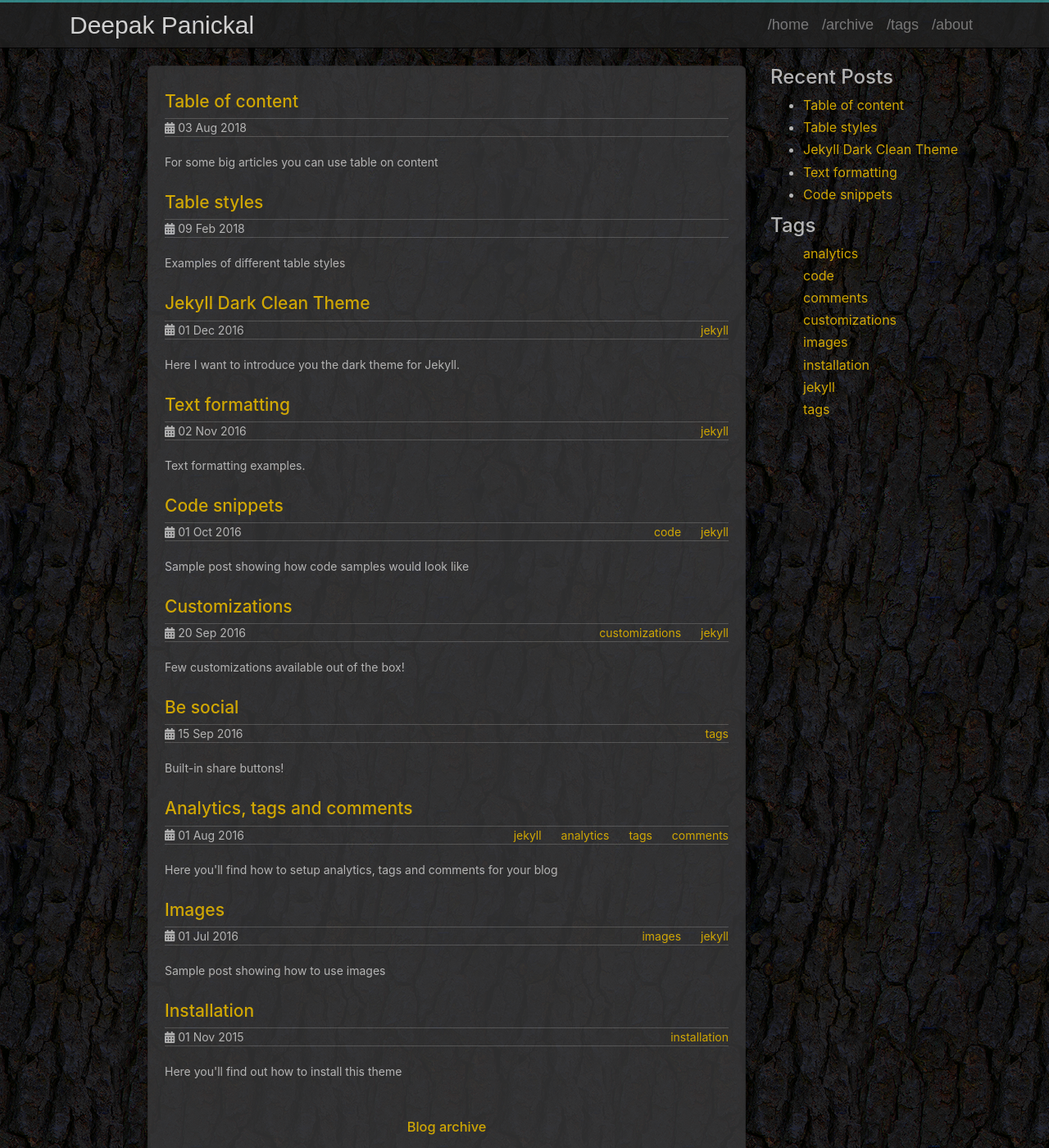
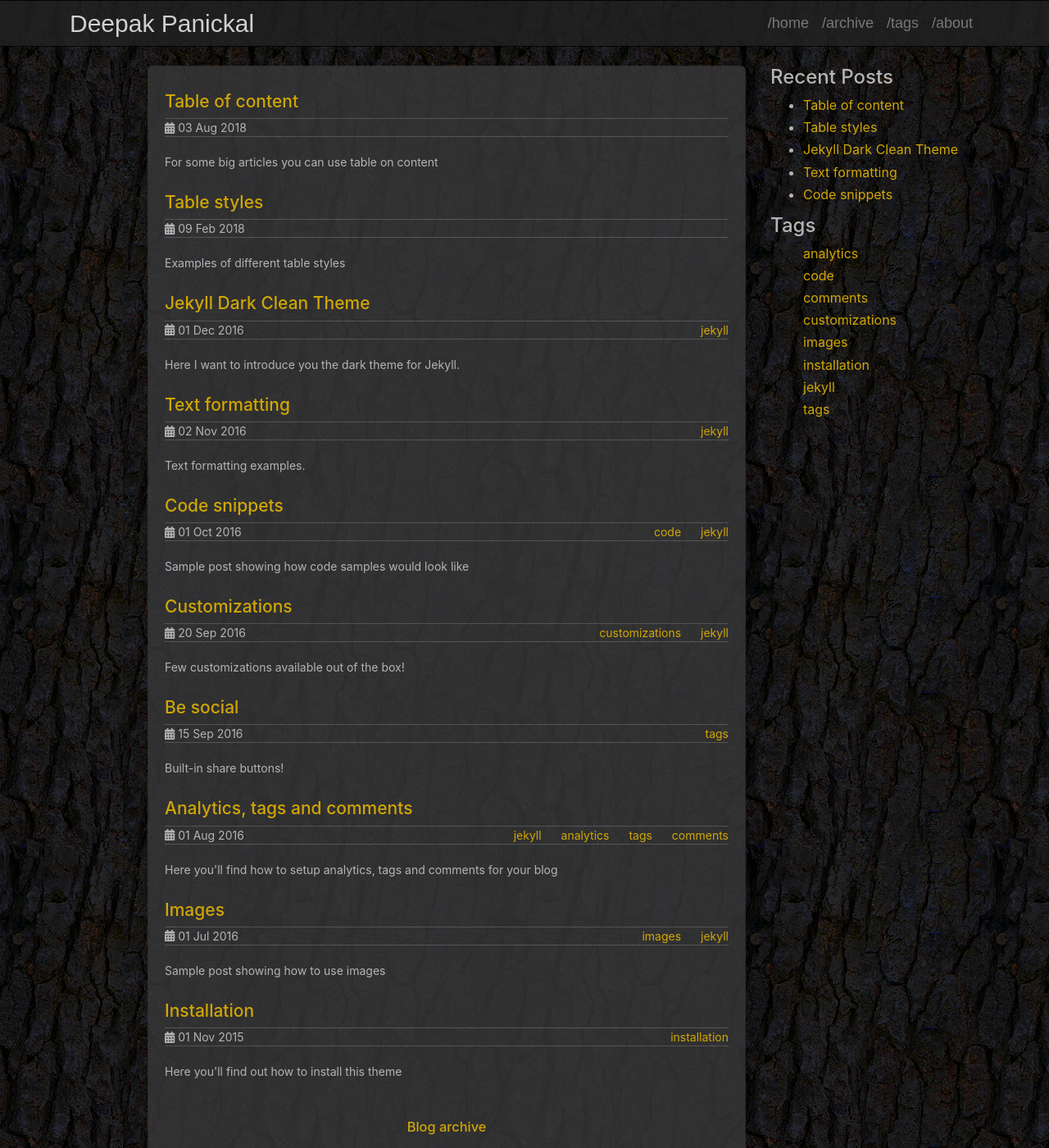
Before and after one commit to panickal/panickal.github.io, a Jekyll site: the page built from index.html, in a window 1280 px wide and 1400 px high. Shown: the whole window at 82% size. Built offline with Jekyll 4.4.1, drawn with Linux system fonts in a browser that asks for light colours.

Commit message:
Fix navbar top line.

```diff
--- a/assets/css/theme.scss
+++ b/assets/css/theme.scss
@@ -265,7 +265,7 @@ nav {
   font-size: 18px;
   font-family: "Ubuntu", sans-serif;
   padding: 0 10px !important;
-  border-top: 3px #3CA2A2 solid;
+  border-top: 1px #000000 solid;
   border-bottom: 1px #000000 solid;
   .navbar-brand, .nav-link {
    color: #777;
```
Also changed, not shown: 1 other file.
